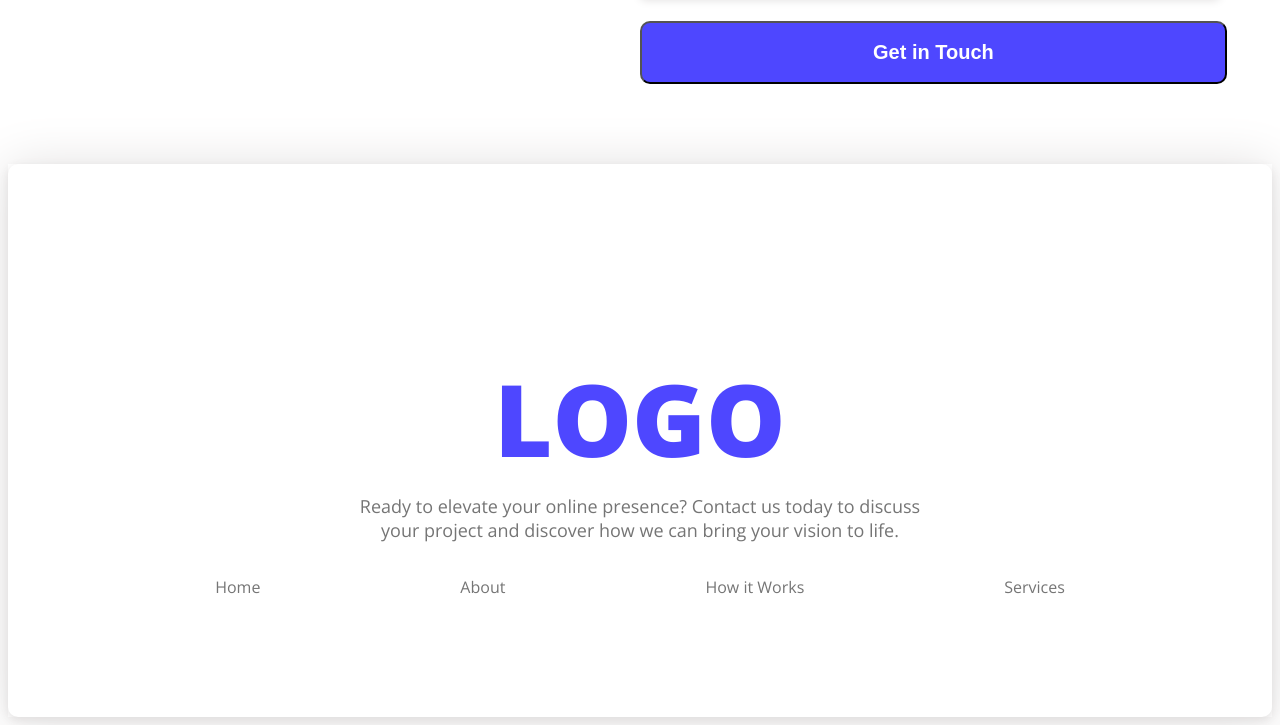
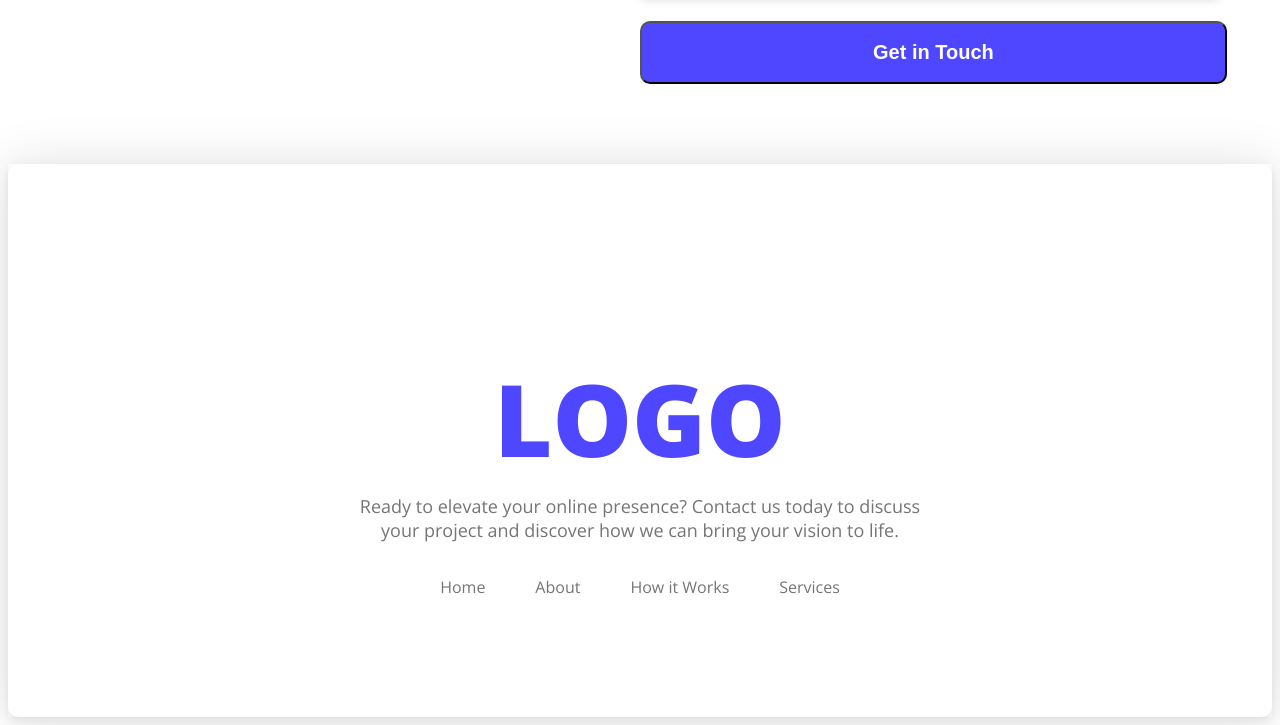
Before and after one commit to maomao09198/assignment-001, a plain HTML site: page index.html in a window 1280 px wide. Shown: the part 3908-4633 px from the top of the page. Drawn offline with nearby package versions, Linux system fonts and the light colour scheme; files whose address does not match are found by name.

Commit message:
adding changes

```diff
--- a/index.html
+++ b/index.html
@@ -176,7 +176,7 @@
              <p class="section-description">
               Ready to elevate your online presence? Contact us today to discuss <br> your project and discover how we can bring your vision to life.
              </p>
-             <div class="about-items">
+             <div class="about-items-1">
                 <!-- .about-item*4>p.item-title+p.item-description -->
                 <div class="about-item">
 
--- a/styles/assign.css
+++ b/styles/assign.css
@@ -253,3 +253,8 @@ main section{
     background-color: white;
    margin-top: -80px;
 }
+.about-items-1{
+    display: flex;
+    gap: 50px;
+    justify-content: center;
+}
```
